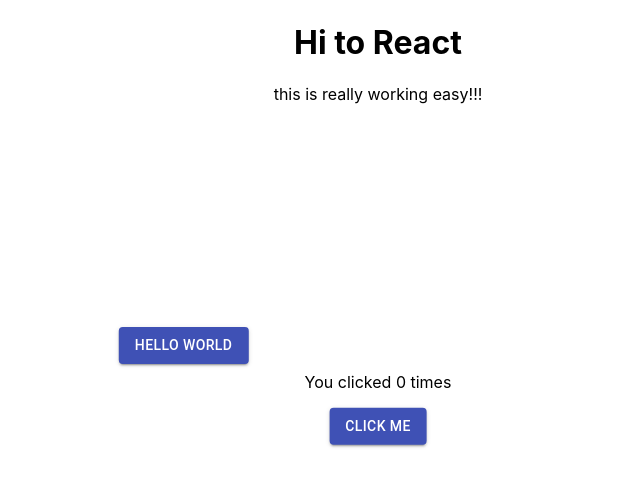
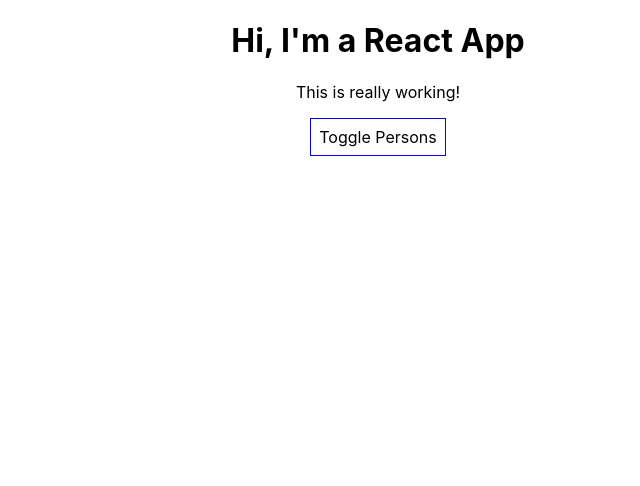
Before and after one commit to manimovassagh/reactapp, a React (Create React App) app: page / in a window 1280 px wide. Shown: the top 486 px of the page, without its empty margins (262-902 px from the left). Built offline with nearby package versions, Linux system fonts and the light colour scheme.

Commit message:
back to the kurs

```diff
--- a/src/App.js
+++ b/src/App.js
@@ -1,22 +1,91 @@
-import './App.css';
-import Navbar from './Navbar';
-import LikeCounter from './Date'
+import React, { Component } from "react";
+import "./App.css";
+import Person from "./Person/Person";
 
+class App extends Component {
+  state = {
+    persons: [
+      { name: "Max", age: 28 },
+      { name: "Manu", age: 29 },
+      { name: "Stephanie", age: 26 },
+    ],
+    otherState: "some other value",
+    showPersons: false,
+  };
 
+  switchNameHandler = (newName) => {
+    // console.log('Was clicked!');
+    // DON'T DO THIS: this.state.persons[0].name = 'Maximilian';
+    this.setState({
+      persons: [
+        { name: newName, age: 28 },
+        { name: "Manu", age: 29 },
+        { name: "Stephanie", age: 27 },
+      ],
+    });
+  };
 
-function App() {
-  return (
-    <div className="App">
-    <div style={{padding:'0px 10px', display: 'flex', margin:'2px', alignItems:'space-between'}}>
-      <Navbar/>
+  nameChangedHandler = (event) => {
+    this.setState({
+      persons: [
+        { name: "Max", age: 28 },
+        { name: event.target.value, age: 29 },
+        { name: "Stephanie", age: 26 },
+      ],
+    });
+  };
 
-      <LikeCounter/>
+  togglePersonsHandler = () => {
+    const doesShow = this.state.showPersons;
+    this.setState({ showPersons: !doesShow });
+  };
 
+  render() {
+    const style = {
+      backgroundColor: "white",
+      font: "inherit",
+      border: "1px solid blue",
+      padding: "8px",
+      cursor: "pointer",
+    };
+
+    let persons = null;
+
+    if (this.state.showPersons) {
+      persons = (
+        <div>
+          <Person
+            name={this.state.persons[0].name}
+            age={this.state.persons[0].age}
+          />
+          <Person
+            name={this.state.persons[1].name}
+            age={this.state.persons[1].age}
+            click={this.switchNameHandler.bind(this, "Max!")}
+            changed={this.nameChangedHandler}
+          >
+            My Hobbies: Racing
+          </Person>
+          <Person
+            name={this.state.persons[2].name}
+            age={this.state.persons[2].age}
+          />
+        </div>
+      );
+    }
+
+    return (
+      <div className="App">
+        <h1>Hi, I'm a React App</h1>
+        <p>This is really working!</p>
+        <button style={style} onClick={this.togglePersonsHandler}>
+          Toggle Persons
+        </button>
+        {persons}
       </div>
-     <h1>Hi to React</h1>
-     <p>this is really working easy!!!</p>
-    </div>
-  );
+    );
+    // return React.createElement('div', {className: 'App'}, React.createElement('h1', null, 'Does this work now?'));
+  }
 }
 
 export default App;
--- a/src/Date.js
+++ /dev/null
@@ -1,31 +0,0 @@
-import React, { useState } from "react";
-import Button from "@material-ui/core/Button";
-
-function LikeCounter() {
-  //Declare a react Hook to Count Likes
-  const [count, setCount] = useState(0);
-
-  return (
-    <div
-      style={{
-        position: "absolute",
-        left: "50%",
-        top: "50%",
-        transform: "translate(-50%, -50%)",
-      }}
-    >
-      <div>
-        <p>You clicked {count} times</p>
-        <Button
-          variant="contained"
-          color="primary"
-          onClick={() => setCount(count + 1)}
-        >
-          Click me
-        </Button>
-      </div>
-    </div>
-  );
-}
-
-export default LikeCounter;
--- a/src/Navbar.js
+++ /dev/null
@@ -1,23 +0,0 @@
-import Button from "@material-ui/core/Button";
-
-const Navbar = () => {
-  return (
-    <div>
-
-      <div
-        style={{
-          position: "absolute",
-          left: "50%",
-          top: "50%",
-          transform: "translate(-200%, -200%)",
-        }}
-      >
-        <Button variant="contained" color="primary">
-          Hello World
-        </Button>
-      </div>
-    </div>
-  );
-};
-
-export default Navbar;
--- /dev/null
+++ b/src/Person/Person.css
@@ -0,0 +1,8 @@
+.Person {
+    width: 60%;
+    margin: 16px auto;
+    border: 1px solid #eee;
+    box-shadow: 0 2px 3px #ccc;
+    padding: 16px;
+    text-align: center;
+}
--- /dev/null
+++ b/src/Person/Person.js
@@ -0,0 +1,15 @@
+import React from 'react';
+
+import './Person.css';
+
+const person = ( props ) => {
+    return (
+        <div className="Person">
+            <p onClick={props.click}>I'm {props.name} and I am {props.age} years old!</p>
+            <p>{props.children}</p>
+            <input type="text" onChange={props.changed} value={props.name} />
+        </div>
+    )
+};
+
+export default person;
```
